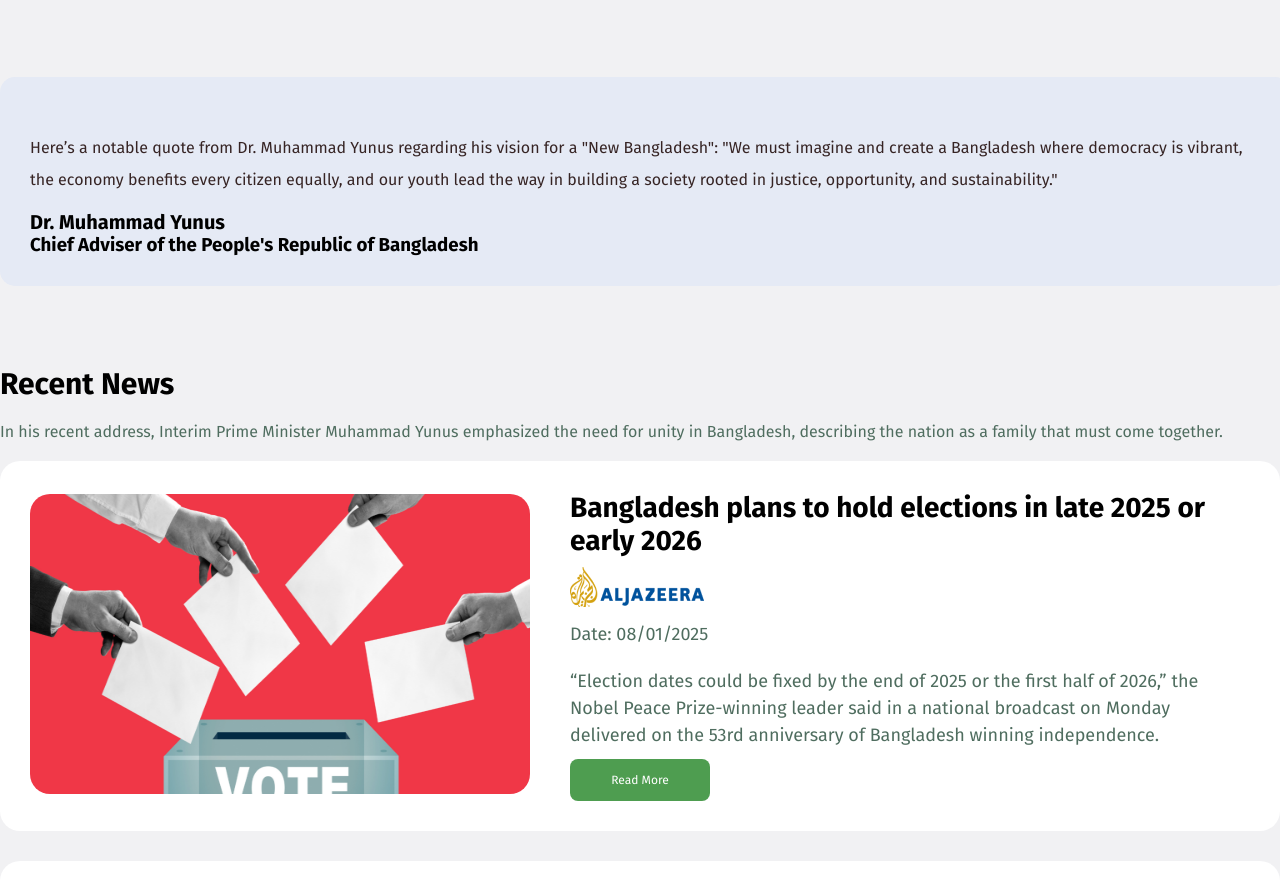
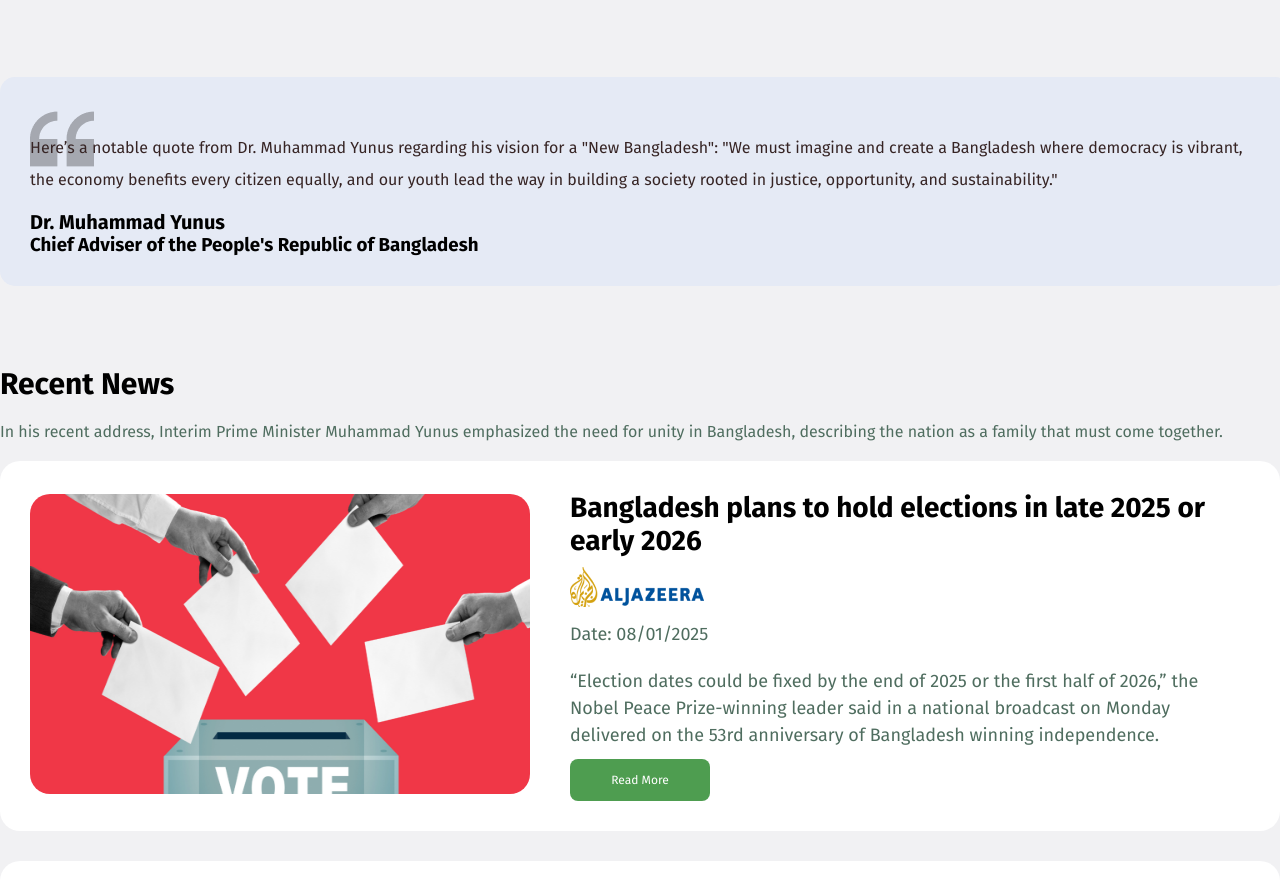
Before and after one commit to fazleshifat/bangladesh-assign, a plain HTML site: page index.html in a window 1280 px wide. Shown: the part 1203-2091 px from the top of the page. Drawn offline with Linux system fonts and the light colour scheme; the site is published under a folder, as on GitHub Pages, so addresses that start at the root find nothing.

Commit message:
first commit

```diff
--- a/style.css
+++ b/style.css
@@ -193,7 +193,7 @@ body {
 }
 
 .speech-container {
-    background-image: url("/assets/quote-bg.png");
+    background-image: url("./assets/quote-bg.png");
     background-repeat: no-repeat;
     /* margin:30px 40px; */
     /* padding: 30px 0; */
```
